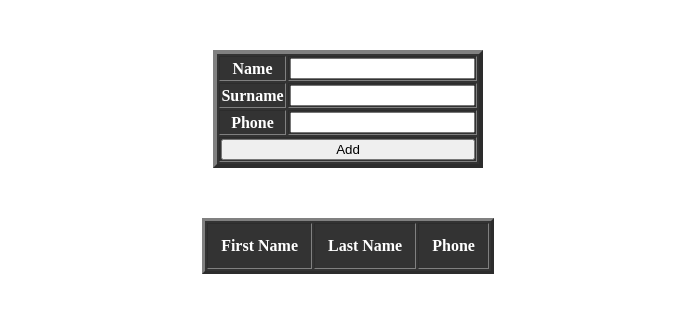
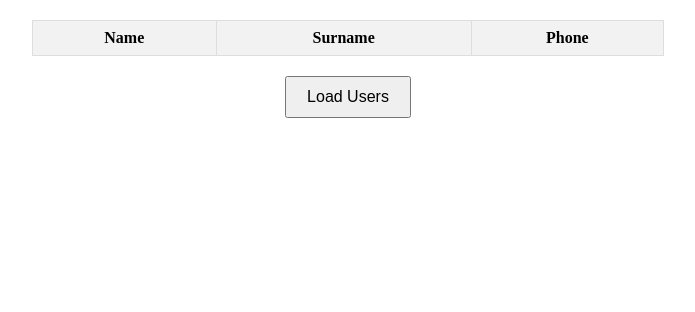
Before and after one commit to andrejzonic/Users, a plain HTML site: page Users/index.html in a window 1280 px wide. Shown: the whole page, without its empty margins (292-987 px from the left). Drawn offline with Linux system fonts and the light colour scheme.

Commit message:
Add files via upload

```diff
--- a/Users/index.html
+++ b/Users/index.html
@@ -9,70 +9,58 @@
 </head>
 <body>
 
-<center>
-    <table border="4">
+    <table id="userTable">
         <thead>
             <tr>
                 <th>Name</th>
-                <td><input type="text" name="fname" id="fname"></td>
+                <th>Surname</th>
+                <th>Phone</th>
             </tr>
         </thead>
         <tbody>
-            <tr>
-                <th>Surname</th>
-                <td><input type="text" name="lname" id="lname"></td>
-            </tr>
-            <tr>
-                <th>Phone</th>
-                <td><input type="text" name="phone" id="phone"></td>
-            </tr>
-            <tr id="btn">
-                <td colspan="2"><input type="button" name="button" id="btn" value="Add" onclick="AddRow();"></td>
-            </tr>
+            <!-- Prazan deo tabele gde će se dodavati korisnici -->
         </tbody>
     </table>
 
-    <table border="3" id="show">
-        <thead>
-            <tr>
-                <th>First Name</th>
-                <th>Last Name</th>
-                <th>Phone</th>
-            </tr>
-        </thead>
-    </table>
-</center>
+    <button onclick="loadUsers()">Load Users</button>
 
+    <script>
+        // Funkcija koja dodaje korisnike u tabelu
+        function loadUsers() {
+            const users = [
+                { name: 'Marko', surname: 'Flick', phone: '+1249357' },
+                { name: 'Diya', surname: 'Rolland', phone: '+1251235' },
+                { name: 'Ali', surname: 'Esmee', phone: '+3525253' },
+                { name: 'Beatriz', surname: 'Galilea', phone: '+1235235' },
+                { name: 'Eric', surname: 'Don', phone: '+46389028' },
+                { name: 'Gabriel', surname: 'Londyn', phone: '+8958235' },
+                { name: 'Hanna', surname: 'Katharyn', phone: '+82538' },
+                { name: 'Rhett', surname: 'Mandy', phone: '+823492' },
+                { name: 'Chelle', surname: 'Merrill', phone: '+91348914' },
+                { name: 'Zane', surname: 'Cathy', phone: '+89489124' },
+            ];
 
-<script>
-    var list1 = [];
-    var list2 = [];
-    var list3 = [];
+            const tableBody = document.querySelector('#userTable tbody');
 
-    var n = 1;
-    var x = 0;
+            users.forEach(user => {
+                const row = document.createElement('tr');
 
-    function AddRow(){
-        var AddRown = document.getElementById('show');
-        var NewRow = AddRown.insertRow(n);
+                const cellId = document.createElement('td');
+                cellId.textContent = user.name;
+                row.appendChild(cellId);
 
-        list1[x] = document.getElementById("fname").value;
-        list2[x] = document.getElementById("lname").value;
-        list3[x] = document.getElementById("phone").value;
+                const cellIme = document.createElement('td');
+                cellIme.textContent = user.surname;
+                row.appendChild(cellIme);
 
-        var cell = NewRow.insertCell(0);
-        var cel2 = NewRow.insertCell(1);
-        var cel3 = NewRow.insertCell(2);
+                const cellEmail = document.createElement('td');
+                cellEmail.textContent = user.phone;
+                row.appendChild(cellEmail);
 
-        cell.innerHTML = list1[x];
-        cel2.innerHTML = list2[x];
-        cel3.innerHTML = list3[x];
-
-        n++;
-        x++;
-    }
-</script>
-
+                tableBody.appendChild(row);
+            });
+        }
+    </script>
 
 </body>
 </html>
--- a/Users/style.css
+++ b/Users/style.css
@@ -1,14 +1,20 @@
-table{
-    margin-top: 50px;
+table {
+    width: 50%;
+    margin: 20px auto;
+    border-collapse: collapse;
+}
+th, td {
+    border: 1px solid #ddd;
+    padding: 8px;
     text-align: center;
-    background: #333;
-    color: #fff;
 }
-
-#show th, #show td{
-    padding: 13px;
+th {
+    background-color: #f2f2f2;
 }
-
-#btn td input{
-    width: 100%;
+button {
+    display: block;
+    margin: 20px auto;
+    padding: 10px 20px;
+    font-size: 16px;
+    cursor: pointer;
 }
```
